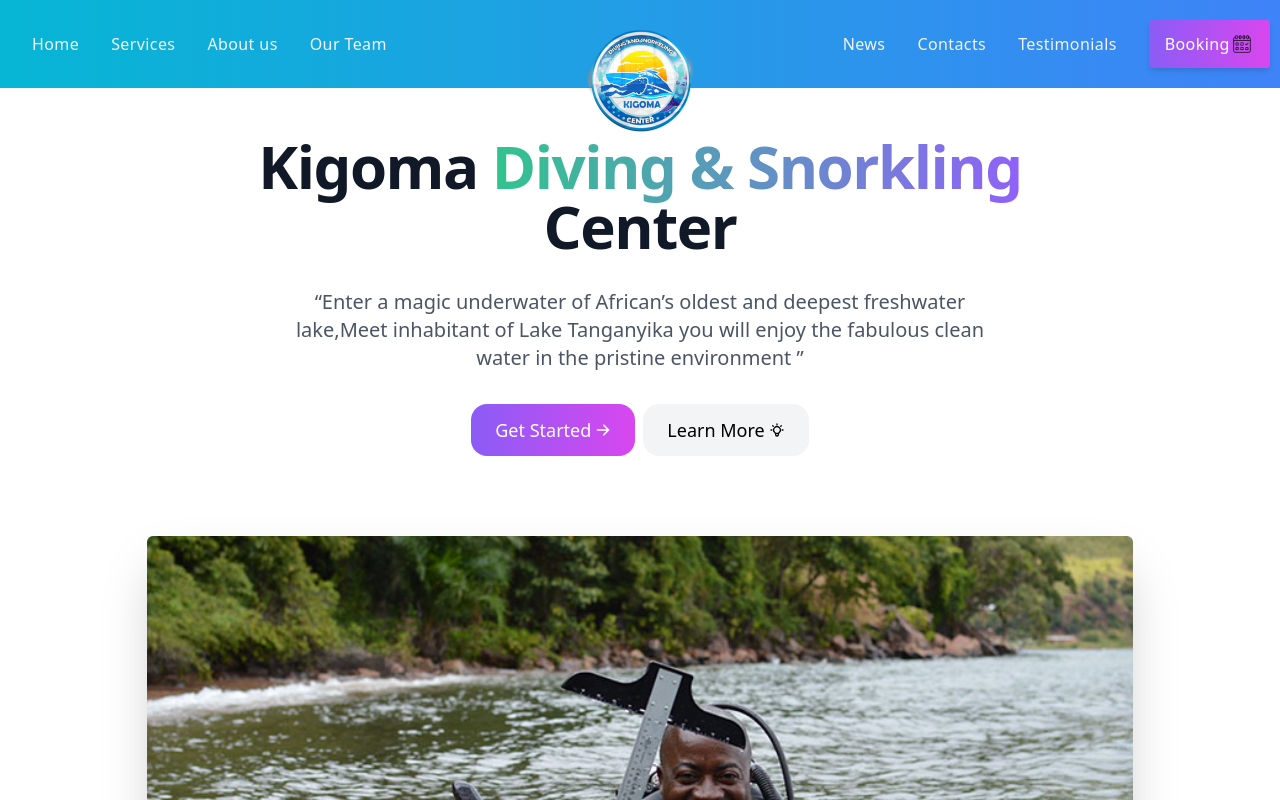
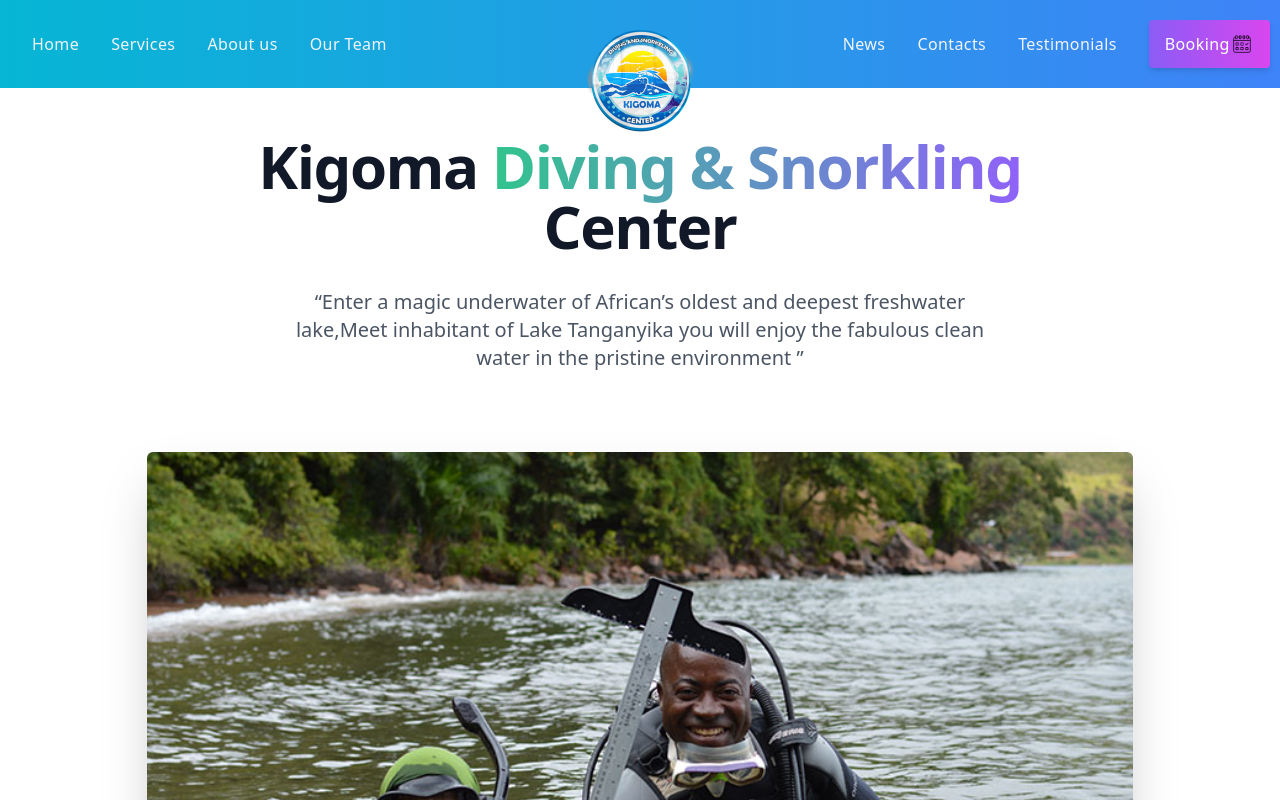
Before and after one commit to frank255/kigoma-diving-center, a Vue app: page / in a window 1280 px wide. Shown: the top 800 px of the page. Built offline with nearby package versions, Linux system fonts and the light colour scheme; no server answers; what vue-sweetalert2 would draw is missing.

Commit message:
hero button removal

```diff
--- a/src/components/Hero.vue
+++ b/src/components/Hero.vue
@@ -14,7 +14,7 @@
               “Enter a magic underwater of African’s oldest and deepest freshwater
             lake,Meet inhabitant of Lake Tanganyika you will enjoy the fabulous
             clean water in the pristine environment ”</p>
-            <div class="mb-4 space-x-0 md:space-x-2 md:mb-8">
+            <!-- <div class="mb-4 space-x-0 md:space-x-2 md:mb-8">
                 <a href="/booking" class="inline-flex items-center justify-center w-full px-6 py-3 mb-2 text-lg text-white bg-gradient-to-r from-violet-500 to-fuchsia-500 rounded-2xl sm:w-auto sm:mb-0">
                     Get Started
                     <svg class="w-4 h-4 ml-1" xmlns="http://www.w3.org/2000/svg" viewBox="0 0 20 20" fill="currentColor"><path fill-rule="evenodd" d="M10.293 3.293a1 1 0 011.414 0l6 6a1 1 0 010 1.414l-6 6a1 1 0 01-1.414-1.414L14.586 11H3a1 1 0 110-2h11.586l-4.293-4.293a1 1 0 010-1.414z" clip-rule="evenodd"></path></svg>
@@ -23,7 +23,7 @@
                     Learn More
                     <svg class="w-4 h-4 ml-1" fill="none" stroke="currentColor" viewBox="0 0 24 24" xmlns="http://www.w3.org/2000/svg"><path stroke-linecap="round" stroke-linejoin="round" stroke-width="2" d="M9.663 17h4.673M12 3v1m6.364 1.636l-.707.707M21 12h-1M4 12H3m3.343-5.657l-.707-.707m2.828 9.9a5 5 0 117.072 0l-.548.547A3.374 3.374 0 0014 18.469V19a2 2 0 11-4 0v-.531c0-.895-.356-1.754-.988-2.386l-.548-.547z"></path></svg>
                 </a>
-            </div>
+            </div> -->
         </div>
         <div class="w-full mx-auto mt-20 text-center md:w-10/12">
             <div class="relative z-0 w-full mt-8">
```
